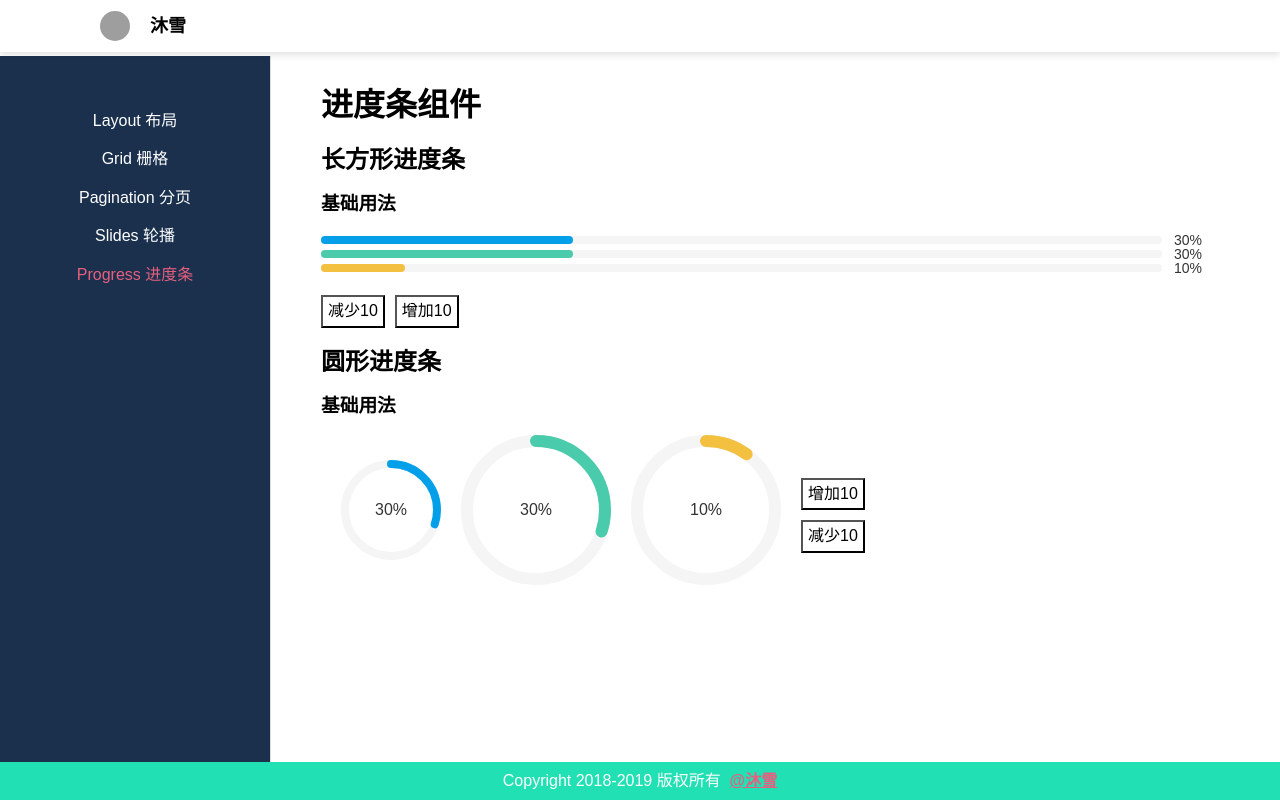
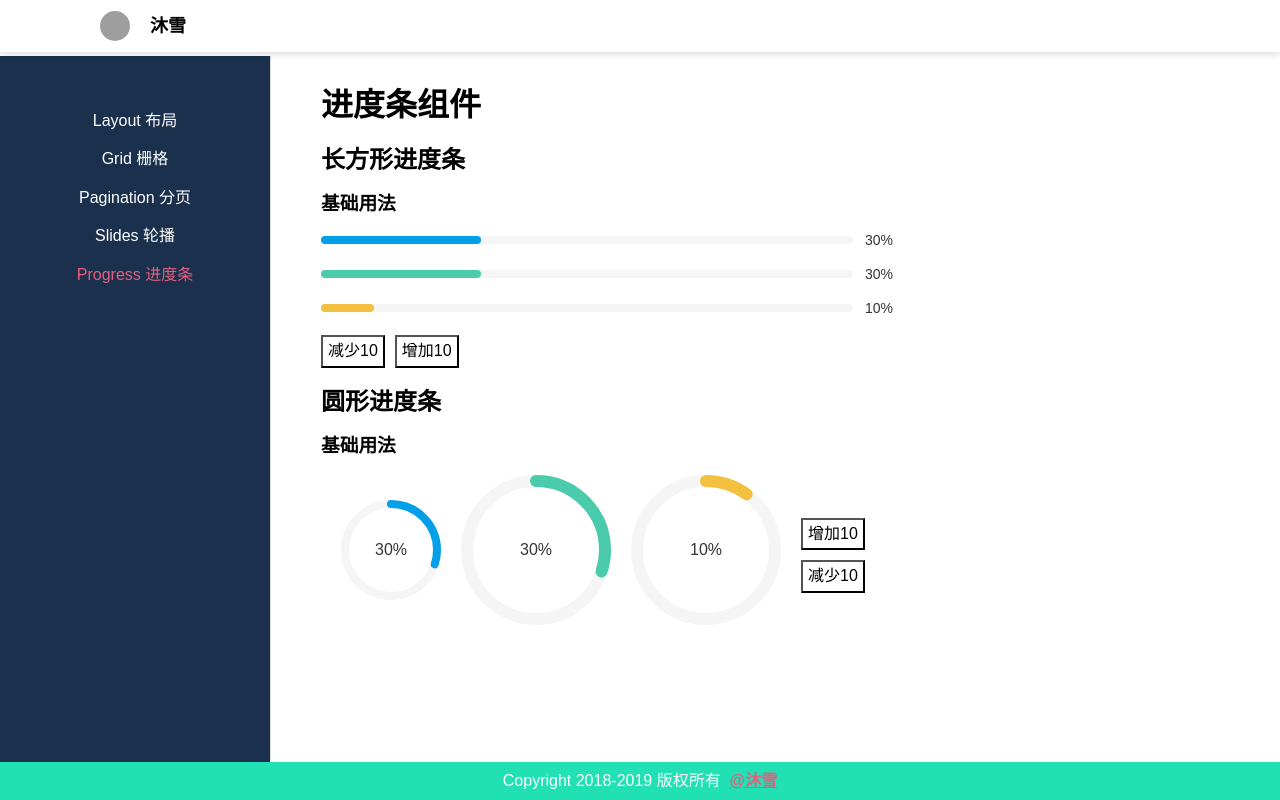
Before and after one commit to whhjdi/react-ts, a React (Create React App) app: page /#/progress in a window 1280 px wide. Built offline with nearby package versions, Linux system fonts and the light colour scheme; grey boxes are pictures that could not be loaded.

Commit message:
add some property

```diff
--- a/src/components/progress/line.tsx
+++ b/src/components/progress/line.tsx
@@ -24,7 +24,7 @@ const Line: React.SFC<LineProps> = props => {
 	};
 
 	return (
-		<div className="z-progress-container">
+		<div className={cs("z-progress-container", className)}>
 			<div className="z-progress-outer">
 				<div
 					className="z-progress-inner"
@@ -33,7 +33,7 @@ const Line: React.SFC<LineProps> = props => {
 					<div
 						style={percentStyle}
 						{...rest}
-						className={cs("z-progress-content", className)}
+						className={"z-progress-content"}
 					/>
 				</div>
 			</div>
--- a/src/components/progress/progress.tsx
+++ b/src/components/progress/progress.tsx
@@ -24,6 +24,7 @@ class Progress extends React.Component<IProps, IState> {
 	};
 	renderProgress() {
 		const {
+			className,
 			type,
 			strokeWidth,
 			backgroundColor,
@@ -33,6 +34,7 @@ class Progress extends React.Component<IProps, IState> {
 		if (type === "line") {
 			return (
 				<Line
+					className={className}
 					strokeWidth={strokeWidth}
 					percent={validProgress(percent)}
 					backgroundColor={backgroundColor}
--- a/src/pages/progress-example/index.tsx
+++ b/src/pages/progress-example/index.tsx
@@ -33,16 +33,22 @@ export default class ProgressExample extends React.Component<{}, IState> {
 				<h1>进度条组件</h1>
 				<h2>长方形进度条</h2>
 				<h3>基础用法</h3>
-				<Progress strokeWidth={8} percent={PERCENT}>
+				<Progress strokeWidth={8} percent={PERCENT} className="line-progress">
 					<span>{PERCENT}</span>
 				</Progress>
-				<Progress strokeWidth={8} percent={PERCENT} backgroundColor="#4ACBAC">
+				<Progress
+					strokeWidth={8}
+					percent={PERCENT}
+					backgroundColor="#4ACBAC"
+					className="line-progress"
+				>
 					<span>{PERCENT}</span>
 				</Progress>
 				<Progress
 					strokeWidth={8}
 					percent={this.state.percent}
 					backgroundColor="#F3C040"
+					className="line-progress"
 				>
 					<span>{this.state.percent}</span>
 				</Progress>
--- a/src/pages/progress-example/style.css
+++ b/src/pages/progress-example/style.css
@@ -17,3 +17,7 @@
     margin-left: 20px; }
     .circle-wrapper > div > button {
       margin-bottom: 10px; }
+
+.line-progress {
+  width: 600px;
+  margin-bottom: 20px; }
--- a/src/pages/progress-example/style.scss
+++ b/src/pages/progress-example/style.scss
@@ -25,3 +25,8 @@
     }
   }
 }
+
+.line-progress {
+  width: 600px;
+  margin-bottom: 20px;
+}
```
